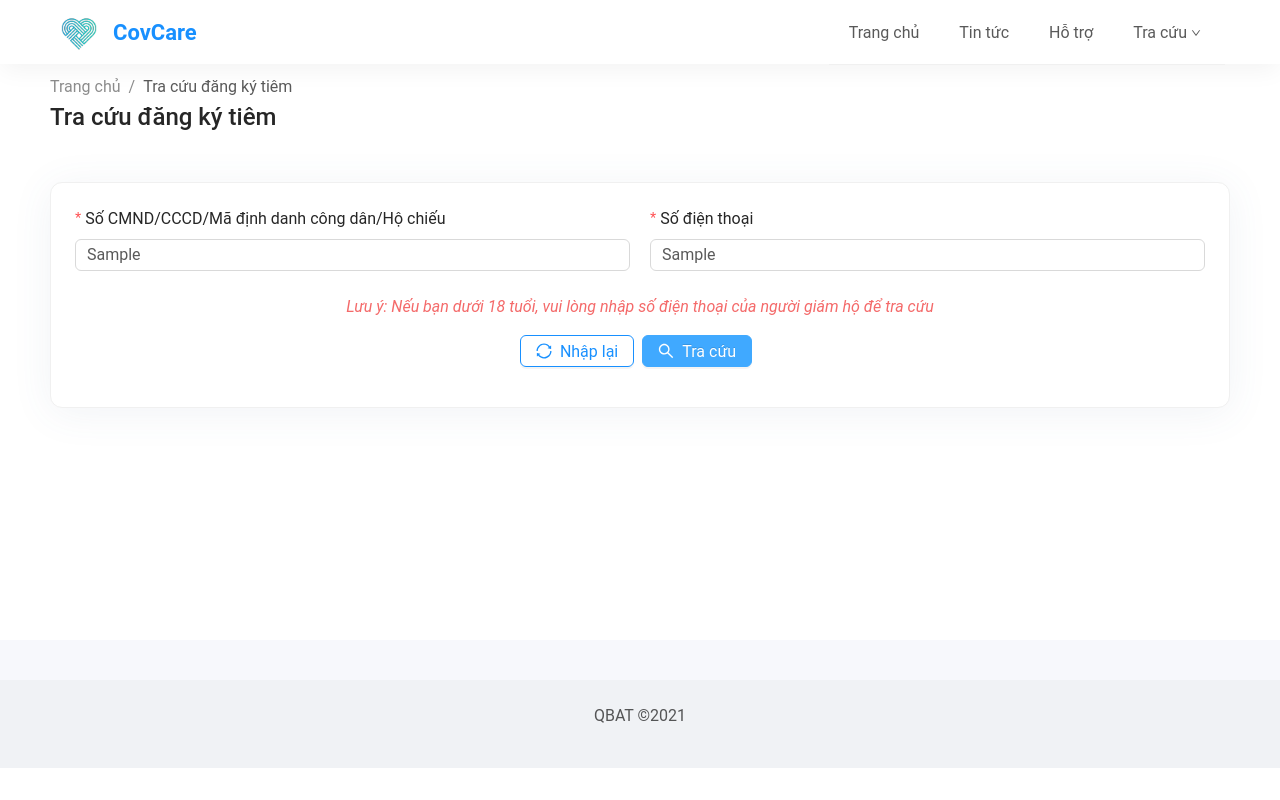
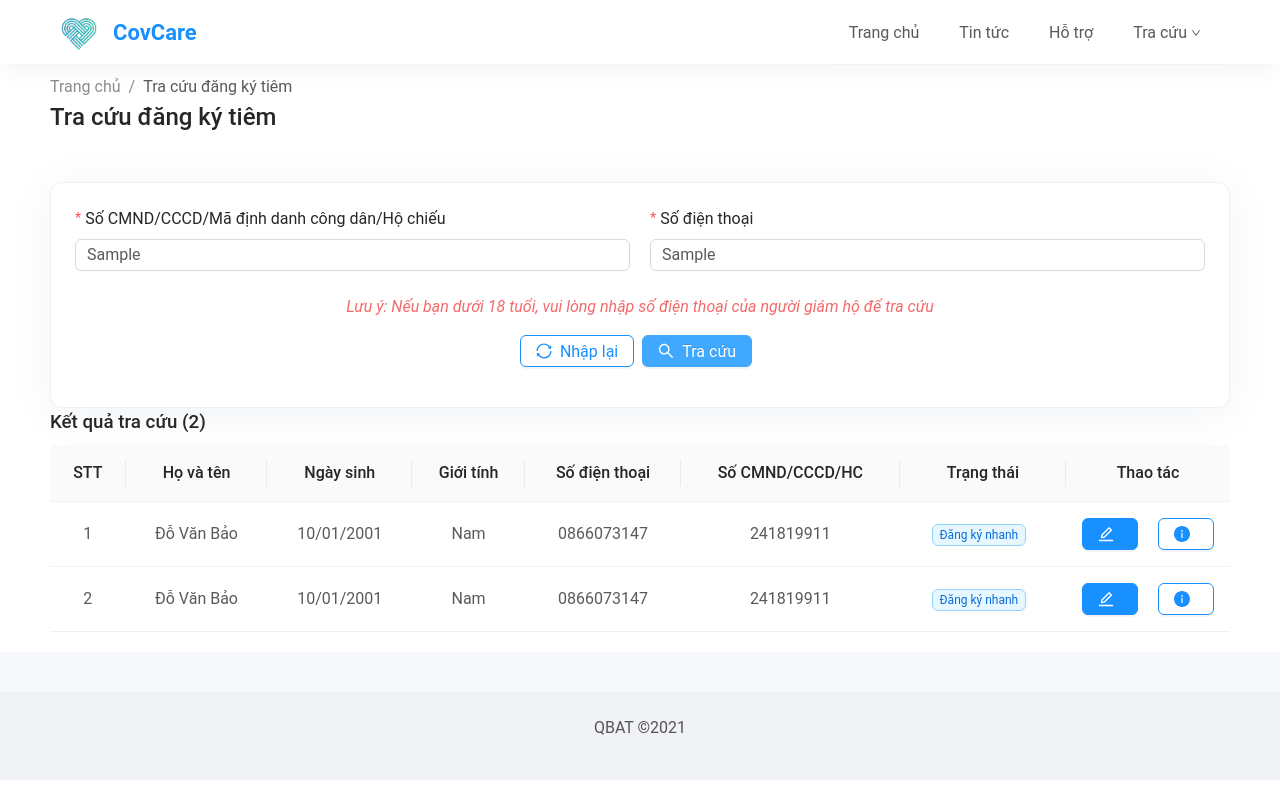
Before and after one commit to trunghq234/CovCare, a React (Create React App) app: page /lookup-injection-registration in a window 1280 px wide. Both pictures are taken after typing "Sample", "Sample" into the empty fields and a click on the button "Tra cứu". Built offline with nearby package versions, Linux system fonts and the light colour scheme; the HTML template or start-up script is replaced by a standard one.

Commit message:
Handle register result

```diff
--- a/src/components/Result/index.js
+++ b/src/components/Result/index.js
@@ -5,7 +5,6 @@ import card from '../../assets/svg/card.svg';
 import man from '../../assets/svg/man.svg';
 import styles from './index.module.less';
 const Result = props => {
-  const visible = props.visible;
   const columns = [
     {
       title: 'Mũi số',
@@ -48,7 +47,7 @@ const Result = props => {
       location: 'TYT Thị Trấn Ea KNốp',
     },
     {
-      key: '1',
+      key: '2',
       no: '2',
       datetime: '25/11/2021 - 08:51',
       name: 'COVID-19 Vaccine (Vero Cell), Inactived (Sinopharm)',
@@ -98,7 +97,11 @@ const Result = props => {
                 Đã được tiêm phòng vắc xin phòng bệnh Covid-19
               </p>
             </Col>
-            <Table dataSource={dataSource} columns={columns} pagination={false}></Table>
+            <Table
+              dataSource={dataSource}
+              columns={columns}
+              pagination={false}
+              scroll={{ x: 1000 }}></Table>
           </Row>
         </Col>
         <Col className={styles.certificate} xs={24} sm={24} md={6}>
--- a/src/pages/Searching/Certificate/index.js
+++ b/src/pages/Searching/Certificate/index.js
@@ -1,6 +1,5 @@
 import { SearchOutlined, SyncOutlined } from '@ant-design/icons';
 import { Breadcrumb, Button, Card, Col, DatePicker, Form, Input, Row, Select } from 'antd';
-import { useForm } from 'antd/lib/form/Form';
 import Result from 'components/Result';
 import React, { useState } from 'react';
 import styles from './index.module.less';
--- a/src/pages/Searching/RegistrationResult/index.js
+++ b/src/pages/Searching/RegistrationResult/index.js
@@ -1,11 +1,112 @@
-import { SearchOutlined, SyncOutlined } from '@ant-design/icons';
-import { Breadcrumb, Button, Card, Col, Form, Input, Row } from 'antd';
-import React from 'react';
+import { SearchOutlined, SyncOutlined, EditOutlined, InfoCircleFilled } from '@ant-design/icons';
+import { Breadcrumb, Button, Card, Col, Form, Input, Row, Tag, Table, Tooltip } from 'antd';
+import React, { useState } from 'react';
+import { Link } from 'react-router-dom';
 import styles from './index.module.less';
 
 const RegistrationResult = props => {
-  const handleSubmit = () => {};
-  const handleReset = () => {};
+  const [form] = Form.useForm();
+  const [visible, setVisible] = useState(0);
+  const handleSubmit = () => {
+    const { idNumber, phoneNumber } = form.getFieldsValue();
+    if (idNumber === undefined || phoneNumber === undefined) {
+      return;
+    }
+    setVisible(1);
+  };
+  const handleReset = () => {
+    form.resetFields();
+    setVisible(0);
+  };
+  const columns = [
+    {
+      title: 'STT',
+      dataIndex: 'no',
+      key: 'no',
+      align: 'center',
+    },
+    {
+      title: 'Họ và tên',
+      dataIndex: 'name',
+      key: 'name',
+      align: 'center',
+    },
+    {
+      title: 'Ngày sinh',
+      dataIndex: 'dob',
+      key: 'dob',
+      align: 'center',
+    },
+    {
+      title: 'Giới tính',
+      dataIndex: 'gender',
+      key: 'gender',
+      align: 'center',
+    },
+    {
+      title: 'Số điện thoại',
+      dataIndex: 'phoneNumber',
+      key: 'phoneNumber',
+      align: 'center',
+    },
+    {
+      title: 'Số CMND/CCCD/HC',
+      dataIndex: 'idNumber',
+      key: 'idNumber',
+      align: 'center',
+    },
+    {
+      title: 'Trạng thái',
+      dataIndex: 'status',
+      key: 'status',
+      align: 'center',
+      render: status => <Tag color="blue">{status}</Tag>,
+    },
+    {
+      title: 'Thao tác',
+      dataIndex: 'action',
+      align: 'center',
+      width: '10%',
+      render: no => {
+        return (
+          <div style={{ display: 'flex', justifyContent: 'center', gap: '20px' }}>
+            <Tooltip title="Chỉnh sửa">
+              <Button type="primary" icon={<EditOutlined />}>
+                {' '}
+              </Button>
+            </Tooltip>
+            <Tooltip title="Xem chi tiết">
+              <Button type="primary" ghost icon={<InfoCircleFilled />}>
+                {' '}
+              </Button>
+            </Tooltip>
+          </div>
+        );
+      },
+    },
+  ];
+  const dataSource = [
+    {
+      key: '1',
+      no: '1',
+      gender: 'Nam',
+      name: 'Đỗ Văn Bảo',
+      dob: '10/01/2001',
+      phoneNumber: '0866073147',
+      idNumber: '241819911',
+      status: 'Đăng ký nhanh',
+    },
+    {
+      key: '2',
+      no: '2',
+      gender: 'Nam',
+      name: 'Đỗ Văn Bảo',
+      dob: '10/01/2001',
+      phoneNumber: '0866073147',
+      idNumber: '241819911',
+      status: 'Đăng ký nhanh',
+    },
+  ];
   return (
     <div>
       <div className={styles.breadcrumb} s>
@@ -22,10 +123,15 @@ const RegistrationResult = props => {
 
       <div className={styles.contain}>
         <Card className={styles.card}>
-          <Form layout="vertical">
+          <Form layout="vertical" form={form}>
             <Row gutter={20}>
               <Col xs={24} sm={24} md={12} lg={12} xl={12}>
                 <Form.Item
+                  onKeyPress={event => {
+                    if (!/[0-9]/.test(event.key)) {
+                      event.preventDefault();
+                    }
+                  }}
                   label="Số CMND/CCCD/Mã định danh công dân/Hộ chiếu"
                   name="idNumber"
                   rules={[
@@ -39,9 +145,19 @@ const RegistrationResult = props => {
               </Col>
               <Col xs={24} sm={24} md={12} lg={12} xl={12}>
                 <Form.Item
+                  onKeyPress={event => {
+                    if (!/[0-9]/.test(event.key)) {
+                      event.preventDefault();
+                    }
+                  }}
                   label="Số điện thoại"
                   name="phoneNumber"
-                  rules={[{ required: true, message: 'Số điện thoại' }]}>
+                  rules={[
+                    {
+                      required: true,
+                      message: 'Số điện thoại không được bỏ trống',
+                    },
+                  ]}>
                   <Input size="middle" placeholder="Số điện thoại không được bỏ trống" />
                 </Form.Item>
               </Col>
@@ -76,6 +192,14 @@ const RegistrationResult = props => {
             </div>
           </Form>
         </Card>
+        <div className={styles.result} style={{ opacity: visible }}>
+          <h3>Kết quả tra cứu (2)</h3>
+          <Table
+            dataSource={dataSource}
+            columns={columns}
+            pagination={false}
+            scroll={{ x: '1300' }}></Table>
+        </div>
       </div>
     </div>
   );
--- a/src/pages/Searching/RegistrationResult/index.module.less
+++ b/src/pages/Searching/RegistrationResult/index.module.less
@@ -23,6 +23,9 @@
       margin-right: 8px;
     }
   }
+  .result {
+    margin: 0px 50px;
+  }
 }
 
 @media (max-width: 768px) {
```
